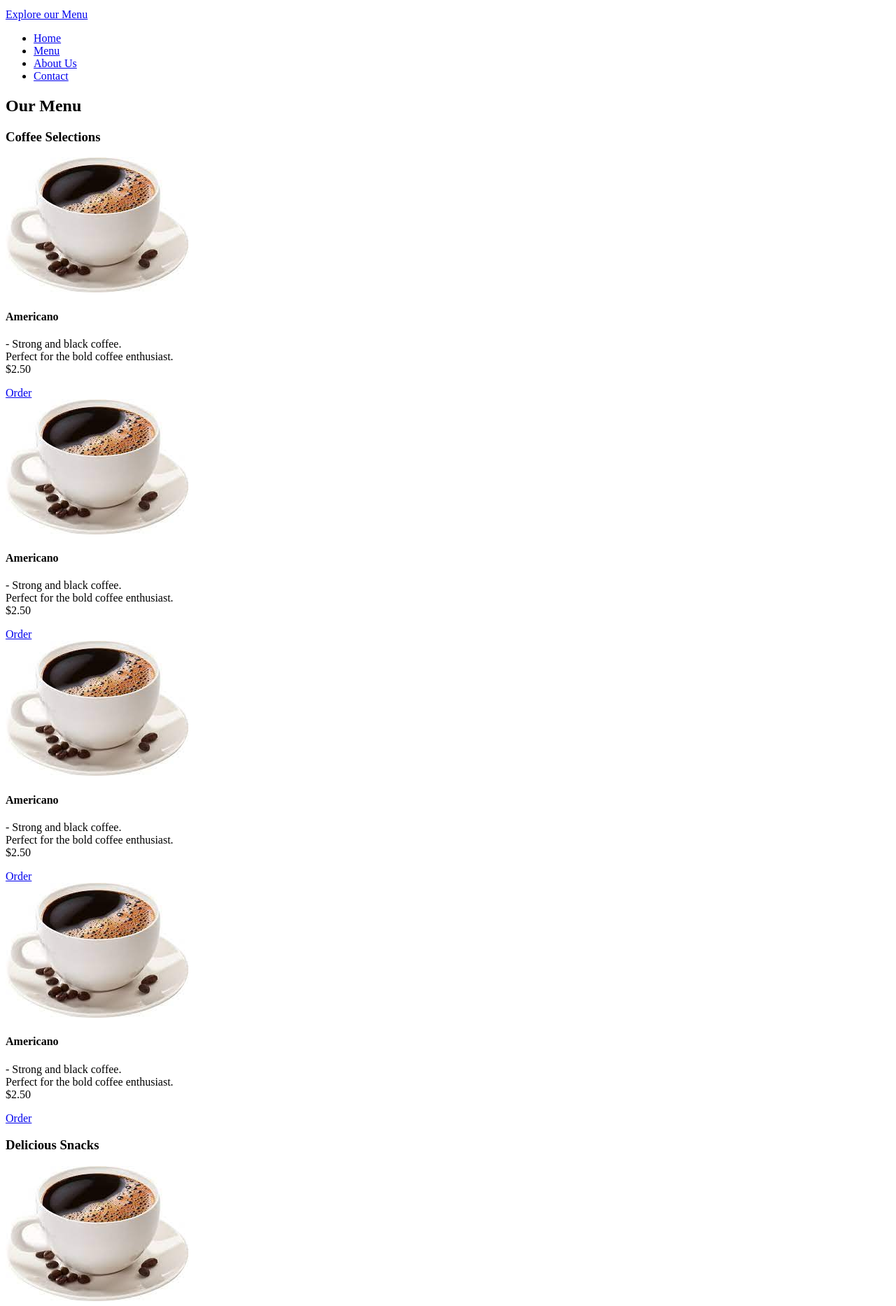
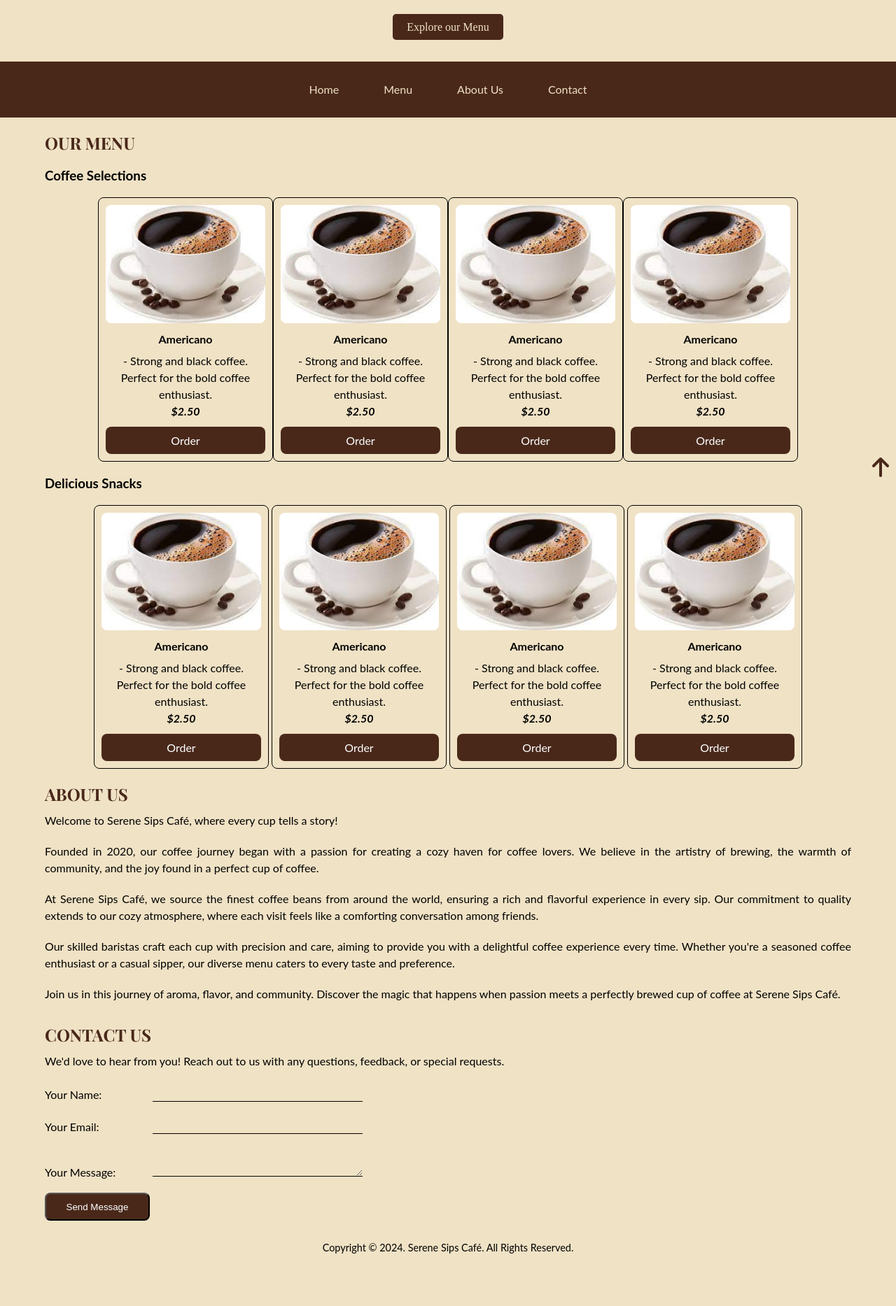
Before and after one commit to 1013-thetphone/serene-sips-v1-, a plain HTML site: page index.html in a window 1280 px wide. Shown: the part 102-1969 px from the top of the page at 70% size. After the commit the page ends 1914 px from the top, so only its background shows below. Drawn offline with Linux system fonts and the light colour scheme.

Commit message:
first commit

```diff
--- a/index.html
+++ b/index.html
@@ -7,6 +7,14 @@
       rel="shortcut icon"
       href="/Images/classic croissant.jpeg"
       type="image/x-icon"
+    />
+    <link rel="stylesheet" href="style.css" />
+    <link
+      rel="stylesheet"
+      href="https://cdnjs.cloudflare.com/ajax/libs/font-awesome/6.6.0/css/all.min.css"
+      integrity="sha512-Kc323vGBEqzTmouAECnVceyQqyqdsSiqLQISBL29aUW4U/M7pSPA/gEUZQqv1cwx4OnYxTxve5UMg5GT6L4JJg=="
+      crossorigin="anonymous"
+      referrerpolicy="no-referrer"
     />
     <title>Serene Sips Café</title>
   </head>
@@ -33,6 +41,7 @@
       <h2>Our Menu</h2>
       <div class="menu">
         <h3>Coffee Selections</h3>
+        <div class="container">
           <div class="card">
             <img
               class="card-img-top"
@@ -88,6 +97,7 @@
               <span class="price">$2.50</span>
             </p>
             <a href="#" class="btn">Order</a>
+          </div>
         </div>
       </div>
 
@@ -155,23 +165,25 @@
     <!-- About Us Section -->
     <section id="about">
       <h2>About Us</h2>
+      <p>Welcome to Serene Sips Café, where every cup tells a story!</p>
       <p>
-        Welcome to Serene Sips Café, where every cup tells a story! <br />
         Founded in 2020, our coffee journey began with a passion for creating a
         cozy haven for coffee lovers. We believe in the artistry of brewing, the
         warmth of community, and the joy found in a perfect cup of coffee.
-        <br />
-
+      </p>
+      <p>
         At Serene Sips Café, we source the finest coffee beans from around the
         world, ensuring a rich and flavorful experience in every sip. Our
         commitment to quality extends to our cozy atmosphere, where each visit
-        feels like a comforting conversation among friends.<br />
-
+        feels like a comforting conversation among friends.
+      </p>
+      <p>
         Our skilled baristas craft each cup with precision and care, aiming to
         provide you with a delightful coffee experience every time. Whether
         you're a seasoned coffee enthusiast or a casual sipper, our diverse menu
-        caters to every taste and preference. <br />
-
+        caters to every taste and preference.
+      </p>
+      <p>
         Join us in this journey of aroma, flavor, and community. Discover the
         magic that happens when passion meets a perfectly brewed cup of coffee
         at Serene Sips Café.
@@ -188,19 +200,19 @@
 
       <form>
         <div>
-          <label for="name">Your Name:</label>
-          <input type="text" id="name" name="name" />
+          <label class="form-label" for="name">Your Name:</label>
+          <input class="form-control" type="text" id="name" name="name" />
         </div>
         <div>
-          <label for="email">Your Email:</label>
-          <input type="email" id="email" name="email" />
+          <label class="form-label" for="email">Your Email:</label>
+          <input class="form-control" type="email" id="email" name="email" />
         </div>
         <div>
-          <label for="message">Your Message:</label>
-          <textarea id="message" name="message"></textarea>
+          <label class="form-label" for="message">Your Message:</label>
+          <textarea class="form-control" id="message" name="message"></textarea>
         </div>
         <div>
-          <input type="submit" value="Send Message" />
+          <input class="btn-send" type="submit" value="Send Message" />
         </div>
       </form>
     </section>
@@ -208,7 +220,13 @@
     <!-- Footer -->
     <footer>
       <p>Copyright &copy; 2024. Serene Sips Café. All Rights Reserved.</p>
-      <a href="#header"> &uarr; </a>
+      <a href="#header"> <i class="fa-solid fa-arrow-up"></i> </a>
     </footer>
+    <script
+      src="https://cdnjs.cloudflare.com/ajax/libs/font-awesome/6.6.0/js/all.min.js"
+      integrity="sha512-6sSYJqDreZRZGkJ3b+YfdhB3MzmuP9R7X1QZ6g5aIXhRvR1Y/N/P47jmnkENm7YL3oqsmI6AK+V6AD99uWDnIw=="
+      crossorigin="anonymous"
+      referrerpolicy="no-referrer"
+    ></script>
   </body>
 </html>
--- /dev/null
+++ b/style.css
@@ -0,0 +1,229 @@
+@import url("https://fonts.googleapis.com/css2?family=Playfair+Display+SC:ital,wght@0,400;0,700;0,900;1,400;1,700;1,900&display=swap");
+
+/* resttting styles */
+* {
+  padding: 0;
+  margin: 0;
+  box-sizing: border-box;
+}
+body {
+  background-color: #f0e2c5;
+}
+
+header {
+  /* border: 1px solid #000; */
+  width: 90%;
+  margin-left: auto;
+  margin-right: auto;
+  text-align: center;
+  padding: 20px;
+}
+
+header h1 {
+  font-family: "Playfair Display SC", serif;
+  font-weight: 700;
+  font-style: normal;
+  text-transform: uppercase;
+  color: #49281a;
+  /* font-variant: small-caps; */
+}
+
+header p {
+  font-family: "Lato", sans-serif;
+  font-weight: 400;
+  font-style: normal;
+  padding: 20px 0;
+  margin-bottom: 10px;
+}
+
+header a {
+  background-color: #49281a;
+  padding: 10px 20px;
+  color: #f0e2c5;
+  text-decoration: none;
+  border-radius: 5px;
+}
+
+/* nav section */
+
+nav {
+  /* border: 1px solid #000; */
+  text-align: center;
+  margin: 20px 0;
+  padding: 20px 0;
+  background-color: #49281a;
+  position: sticky;
+  top: 0;
+}
+ul li {
+  display: inline-block;
+  /* border: 1px solid #000; */
+  margin: 0 10px;
+  padding: 10px 20px;
+  /* transition: 1s; */
+}
+/* ul li:hover {
+  box-shadow: 2px 2px 2px 2px #49281a;
+} */
+ul li a {
+  text-decoration: none;
+  color: #f0e2c5;
+  font-family: "Lato", sans-serif;
+  font-weight: 400;
+  font-style: normal;
+}
+/* our menu section */
+#our-menu,
+#about,
+#contact,
+footer {
+  /* border: 1px solid #000;  */
+  width: 90%;
+  margin: 20px auto;
+}
+
+#our-menu h2,
+#about h2,
+#contact h2 {
+  font-family: "Playfair Display SC", serif;
+  font-weight: 700;
+  font-style: normal;
+  text-transform: uppercase;
+  color: #49281a;
+  /* font-variant: small-caps; */
+}
+#our-menu .menu {
+  text-align: center;
+}
+
+.container {
+  display: flex;
+  flex-direction: row;
+  justify-content: center;
+}
+#our-menu .menu h3 {
+  font-family: "Lato", sans-serif;
+  padding: 20px 0;
+  text-align: left;
+}
+
+#our-menu .menu .card {
+  border: 1px solid #000;
+  font-family: "Lato", sans-serif;
+  width: 250px;
+  padding: 10px;
+  text-align: center;
+  display: inline-block;
+  border-radius: 8px;
+}
+
+#our-menu .menu .card .card-img-top {
+  width: 100%;
+  border-radius: 8px;
+}
+
+.card-title {
+  padding: 10px 0;
+}
+
+.card-text {
+  line-height: 1.5;
+  margin-bottom: 10px;
+}
+
+.price {
+  font-weight: bold;
+  font-style: italic;
+}
+
+.btn {
+  display: block;
+  background-color: #49281a;
+  padding: 10px 0;
+  color: #fff;
+  text-decoration: none;
+  border-radius: 8px;
+}
+
+#about p,
+#contact p {
+  font-family: "Lato", sans-serif;
+  font-weight: 400;
+  font-style: normal;
+  padding: 10px 0;
+  text-align: justify;
+  line-height: 1.5;
+}
+
+form {
+  /* border: 1px solid #000;  */
+  font-family: "Lato", sans-serif;
+  font-weight: 400;
+  font-style: normal;
+}
+
+form div {
+  /* border: 1px solid #000; */
+  padding: 10px 0;
+}
+
+.form-label {
+  display: inline-block;
+  width: 150px;
+}
+
+.form-control {
+  width: 300px;
+  border: none;
+  outline: none;
+  border-bottom: 1px solid #000;
+  padding: 10px 0 0 0;
+  background-color: #f0e2c5;
+}
+
+.btn-send {
+  background-color: #49281a;
+  color: #fff;
+  text-decoration: none;
+  border-radius: 8px;
+  width: 150px;
+  height: 40px;
+  outline: none;
+  cursor: pointer;
+}
+
+footer p {
+  text-align: center;
+  font-family: "Lato", sans-serif;
+  font-weight: 400;
+  font-style: normal;
+  font-size: 0.9rem;
+}
+
+footer a {
+  /* display: block;
+    width: 50px;
+    height: 50px;
+    line-height: 50px;
+    border-radius: 50%;
+    border: 5px solid #000;
+    text-align: center;  */
+  position: fixed;
+  right: 10px;
+  bottom: 10px;
+  text-decoration: none;
+  color: black;
+  color: #49281a;
+  font-size: 2rem;
+}
+
+@media screen and (max-width: 768px) {
+  .container {
+    flex-direction: column;
+    align-items: center;
+  }
+  .card {
+    width: 100%;
+    margin-top: 10px;
+  }
+}
```
Also changed, not shown: 1 other file. Lines whose indentation alone changed are shown as unchanged.
